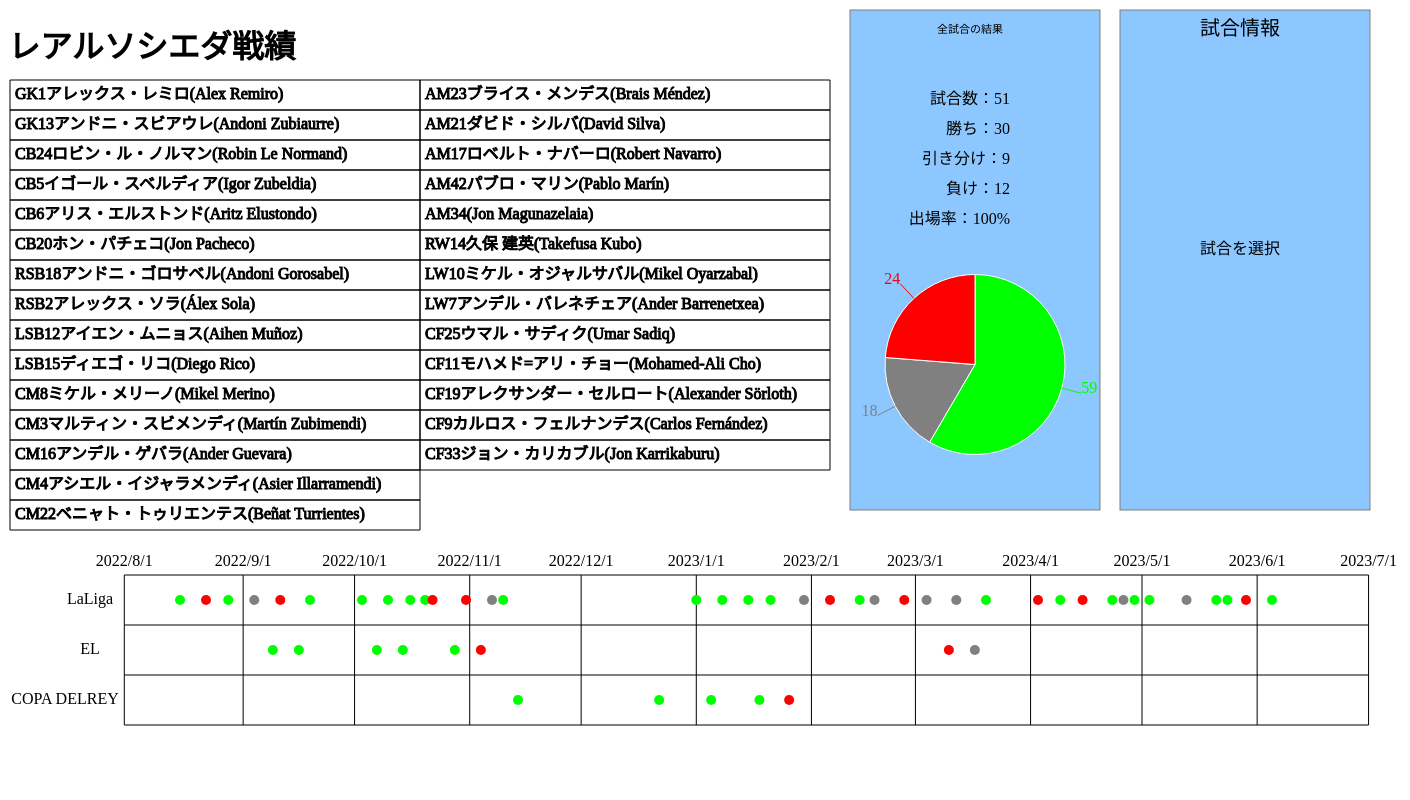
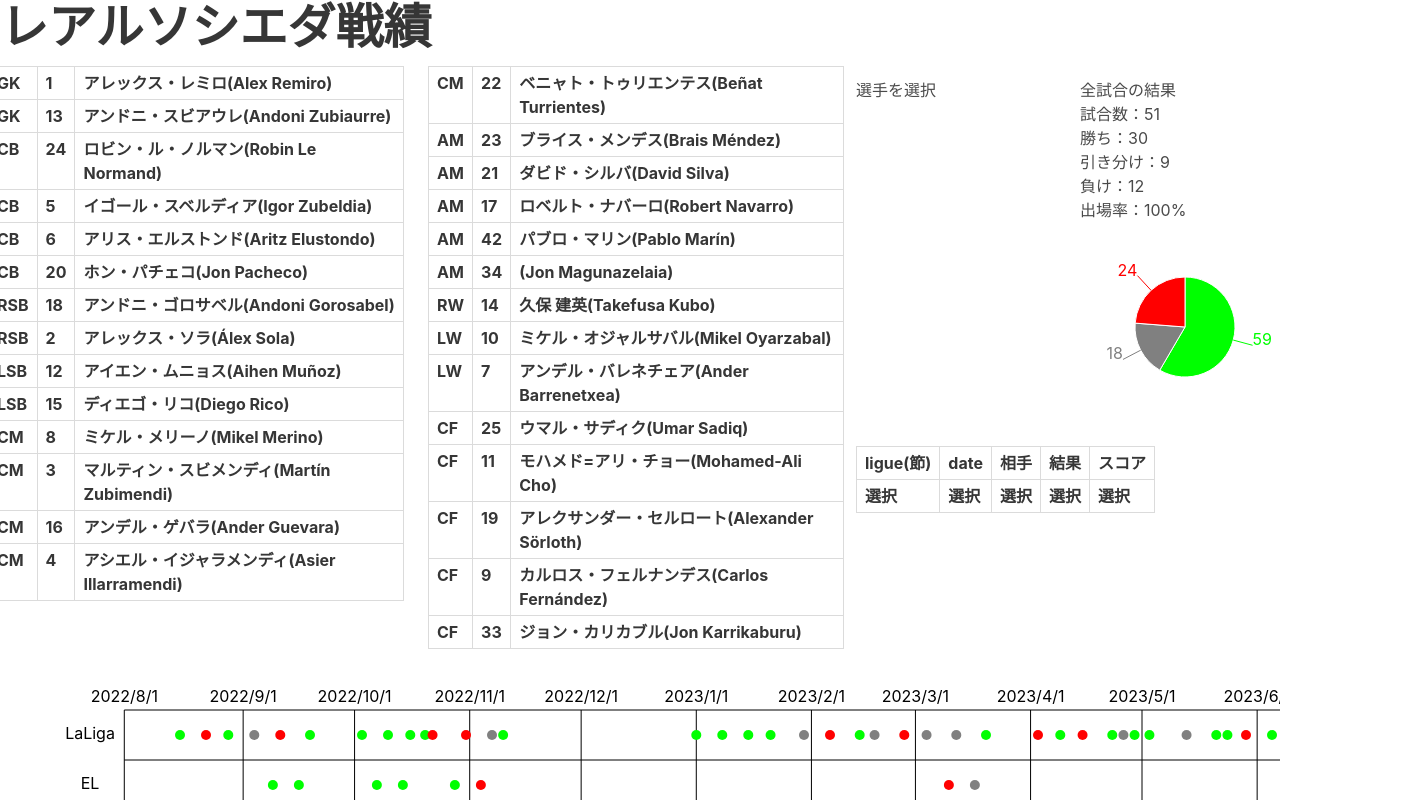
Before and after one commit to S-yshzk/soccer, a React (Create React App) app: page / in a window 1280 px wide. Shown: the top 800 px of the page, 1410 px wide, since content can reach past the window. Built offline with nearby package versions, Linux system fonts and the light colour scheme.

Commit message:
blumaを使った

```diff
--- a/src/App.jsx
+++ b/src/App.jsx
@@ -1,9 +1,10 @@
 import * as d3 from "d3";
 import React, { useEffect, useState } from "react";
 import { PieChart, Pie, Cell, Tooltip } from 'recharts'
-import './App.css'
+import 'bulma/css/bulma.css';
 
 const DrawChart = (props) => {
+
     const w = 1400;
     const h = 200;
     const date = [-15, 17, 47, 78, 108, 139, 170, 198, 229, 259, 290, 320];
@@ -11,10 +12,10 @@ const DrawChart = (props) => {
     const change = (item) => {
         if (props.match !== item) {
             props.changeMatch(item);
-            props.changeJudge(true);
+            props.changeJudge1(true);
         } else {
             props.changeMatch({});
-            props.changeJudge(false);
+            props.changeJudge1(false);
         }
     }
 
@@ -22,8 +23,12 @@ const DrawChart = (props) => {
         .domain(d3.extent([0, 320]))
         .range([100, w])
         .nice();
+
+
     return (
-        <g transform="translate(80,550)">
+        <div style={{ userSelect: "none" }}>
+            <svg width="100%" height={200}>
+                <g transform="translate(80,0)" style={{ userSelect: "none" }}>
                     {/* <rect x={x(date[0])} y={1 / 8 * h} width={x(date[11]) - x(date[0])} height={1 / 4 * h} fill="#1e90ff" opacity={0.4}></rect>
             <rect x={x(date[0])} y={5 / 8 * h} width={x(date[11]) - x(date[0])} height={1 / 4 * h} fill="#1e90ff" opacity={0.4}></rect> */}
                     <text textAnchor="middle" dominantBaseline="middle" x={10} y={h / 4}>LaLiga</text>
@@ -56,7 +61,7 @@ const DrawChart = (props) => {
 
                         let opacity = 1;
 
-                if (item.members.some(i => i === props.player) === false && props.player !== null) {
+                        if (item.members.some(i => String(i) === String(props.player1)) === false && props.player1 !== null) {
                             opacity = 0.15;
                         }
 
@@ -72,117 +77,270 @@ const DrawChart = (props) => {
                         }
                         return (
                             <g>
-                        <circle onClick={() => change(index)} key={index} cx={x(item.elapsed)} index cy={pos} r={5} fill={c} opacity={opacity} style={{ transition: "opacity 0.5s" }}></circle>
+                                <circle onClick={() => change(index)} key={index} cx={x(item.elapsed)} index cy={pos} r={5} fill={c} opacity={opacity} style={{ cursor: "pointer", transition: "opacity 0.5s" }}></circle>
                             </g>
                         )
                     })}
                 </g>
+            </svg>
+        </div>
     )
 }
 
 const Member = (props) => {
-    const space = 30;
-    let count = 0;
-    let pos = 10;
-    const change = (item) => {
-        if (props.player !== item) {
-            props.changePlayer(item);
-        } else {
-            props.changePlayer(null);
+    const data1 = props.data.slice(0, props.data.length / 2);
+    const data2 = props.data.slice(props.data.length / 2, props.data.length);
+    return (
+        <div className="columns">
+            <div className="column">
+                <table className="table is-bordered is-narrow is-half">
+                    <tbody>
+                        {data1.map((item) => {
+                            let judge1 = false;
+                            let judge2 = false;
+                            if (props.player1 === item.id) {
+                                judge1 = true;
                             }
+                            if (props.player2 === item.id) {
+                                judge2 = true;
                             }
                             return (
-        props.data.map((item, index) => {
-            if (count === 15) {
-                pos += 410;
-                count = 0;
+                                <tr className={judge1 || judge2 ? "is-selected" : ""} onClick={() => props.changePlayer(item.id)} style={{ cursor: "pointer" }}>
+                                    <th>{item.pos}</th>
+                                    <th>{item.id}</th>
+                                    <th>{item.name}</th>
+                                </tr>
+                            )
                         }
-            count += 1;
-            let c = 'black'
-            if (props.player === item.id) {
-                c = 'blue'
+                        )}
+                    </tbody>
+
+                </table>
+            </div>
+            <div className="column">
+                <table className="table is-bordered is-narrow is-half">
+                    <tbody>
+                        {data2.map((item) => {
+                            let judge1 = false;
+                            let judge2 = false;
+                            if (props.player1 === item.id) {
+                                judge1 = true;
+                            }
+                            if (props.player2 === item.id) {
+                                judge2 = true;
                             }
                             return (
-                <g transform="translate(0, 50)">
-                    <line x1={pos} y1={space * count} x2={pos + 410} y2={space * count} stroke="black"></line>
-                    <line x1={pos} y1={space * count} x2={pos} y2={space * (count + 1)} stroke="black"></line>
-                    <text onClick={() => change(item.id)} textAnchor="left" dominantBaseline="middle" x={pos + 5} y={(count + (1 / 2)) * space} stroke={c}>{item.pos + item.id + item.name}</text>
-                    <line x1={pos + 410} y1={space * count} x2={pos + 410} y2={space * (count + 1)} stroke="black"></line>
-                    <line x1={pos} y1={space * (count + 1)} x2={pos + 410} y2={space * (count + 1)} stroke="black"></line>
-                </g>
+                                <tr className={judge1 || judge2 ? "is-selected" : ""} onClick={() => props.changePlayer(item.id)} style={{ cursor: "pointer" }}>
+                                    <th style={{ userSelect: "none", cursor: "pointer" }}>{item.pos}</th>
+                                    <th>{item.id}</th>
+                                    <th>{item.name}</th>
+                                </tr>
                             )
-        })
+                        }
+                        )}
+                    </tbody>
+                </table>
+            </div>
+        </div>
+        //     if (count === 15) {
+        //         pos += 410;
+        //         count = 0;
+        //     }
+        //     count += 1;
+        //     let c = 'black'
+        //     if (props.player1 === item.id) {
+        //         c = 'blue'
+        //     }
+        //     return (
+        //         <g transform="translate(0, 50)">
+        //             <line x1={pos} y1={space * count} x2={pos + 410} y2={space * count} stroke="black"></line>
+        //             <line x1={pos} y1={space * count} x2={pos} y2={space * (count + 1)} stroke="black"></line>
+        //             <text onClick={() => change(item.id)} textAnchor="left" dominantBaseline="middle" x={pos + 5} y={(count + (1 / 2)) * space} stroke={c}>{item.pos + item.id + item.name}</text>
+        //             <line x1={pos + 410} y1={space * count} x2={pos + 410} y2={space * (count + 1)} stroke="black"></line>
+        //             <line x1={pos} y1={space * (count + 1)} x2={pos + 410} y2={space * (count + 1)} stroke="black"></line>
+        //         </g>
+        //     )
+        // })
     )
 }
 
 const DrawMatchStats = (props) => {
-    const space = 40;
-    const head = 90;
-    if (props.judge) {
+    if (props.judge1) {
         return (
-            <g transform="translate(1200, 50)">
-                <rect x={-80} y={-40} width={250} height={500} fill="#1e90ff" stroke="black" opacity={0.5}></rect>
-                <text textAnchor="middle" dominantBaseline="middle" x={40} y={head}>ligue:{props.match.ligue}</text>
-                <text textAnchor="middle" dominantBaseline="middle" x={40} y={head + space * 1}>節:{props.match.id}</text>
-                <text textAnchor="middle" dominantBaseline="middle" x={40} y={head + space * 2}>date:{props.match.date}</text>
-                <text textAnchor="middle" dominantBaseline="middle" x={40} y={head + space * 3}>相手:{props.match.op}</text>
-                <text textAnchor="middle" dominantBaseline="middle" x={40} y={head + space * 4}>結果：{props.match.stats.result}</text>
-                <text textAnchor="middle" dominantBaseline="middle" x={40} y={head + space * 5}>スコア：{props.match.stats.score}</text>
-                <text textAnchor="middle" dominantBaseline="middle" x={40} y={-20} fontFamily="Arial" fontSize={20}>試合情報</text>
-            </g>
+            // <svg width={300} height={300}>
+            //     <g transform="translate(0, 0)">
+            //         <text textAnchor="middle" dominantBaseline="middle" x={40} y={head}>ligue:{props.match.ligue}</text>
+            //         <text textAnchor="middle" dominantBaseline="middle" x={40} y={head + space * 1}>節:{props.match.id}</text>
+            //         <text textAnchor="middle" dominantBaseline="middle" x={40} y={head + space * 2}>date:{props.match.date}</text>
+            //         <text textAnchor="middle" dominantBaseline="middle" x={40} y={head + space * 3}>相手:{props.match.op}</text>
+            //         <text textAnchor="middle" dominantBaseline="middle" x={40} y={head + space * 4}>結果：{props.match.stats.result}</text>
+            //         <text textAnchor="middle" dominantBaseline="middle" x={40} y={head + space * 5}>スコア：{props.match.stats.score}</text>
+            //         <text textAnchor="middle" dominantBaseline="middle" x={40} y={-20} fontFamily="Arial" fontSize={20}>試合情報</text>
+            //     </g>
+            // </svg>
+            <table className="table is-bordered is-narrow is-half">
+                <thead>
+                    <tr>
+                        <th>ligue(節)</th>
+                        <th>date</th>
+                        <th>相手</th>
+                        <th>結果</th>
+                        <th>スコア</th>
+                    </tr>
+                </thead>
+                <tbody>
+                    <tr>
+                        <th>{props.match.ligue}({props.match.id})</th>
+                        <th>{props.match.date}</th>
+                        <th>{props.match.op}</th>
+                        <th>{props.match.stats.result}</th>
+                        <th>{props.match.stats.score}</th>
+                    </tr>
+                </tbody>
+            </table>
         )
     } else {
         return (
-            <g transform="translate(1200, 50)">
-                <rect x={-80} y={-40} width={250} height={500} fill="#1e90ff" stroke="black" opacity={0.5}></rect>
-                <text textAnchor="middle" dominantBaseline="middle" x={40} y={200}>試合を選択</text>
-                <text textAnchor="middle" dominantBaseline="middle" x={40} y={-20} fontFamily="Arial" fontSize={20}>試合情報</text>
-            </g>
+            <table className="table is-bordered is-narrow is-half">
+                <thead>
+                    <tr>
+                        <th>ligue(節)</th>
+                        <th>date</th>
+                        <th>相手</th>
+                        <th>結果</th>
+                        <th>スコア</th>
+                    </tr>
+                </thead>
+                <tbody>
+                    <tr>
+                        <th>選択</th>
+                        <th>選択</th>
+                        <th>選択</th>
+                        <th>選択</th>
+                        <th>選択</th>
+                    </tr>
+                </tbody>
+            </table>
         )
     }
 }
 
 const DrawPlayerStats = (props) => {
-    let sum = 0;
-    let winCount = 0;
-    let drawCount = 0;
-    let loseCount = 0;
+    const w = 200;
+    const h = 200;
+    let sum1 = 0;
+    let winCount1 = 0;
+    let drawCount1 = 0;
+    let loseCount1 = 0;
     for (const item of props.matchData) {
-        if (item.members.some(i => String(i) === String(props.player)) || props.player === null) {
+        if (item.members.some(i => String(i) === String(props.player1))) {
             if (item.stats.result === "win") {
-                sum++;
-                winCount++;
+                sum1++;
+                winCount1++;
             } else if (item.stats.result === "draw") {
-                sum++;
-                drawCount++;
+                sum1++;
+                drawCount1++;
             } else {
-                sum++;
-                loseCount++;
+                sum1++;
+                loseCount1++;
             }
         }
     }
-    const p = Math.round(sum / 51 * 100);
-    const winRate = Math.round(winCount / sum * 100);
-    const drawRate = Math.round(drawCount / sum * 100);
-    const loseRate = Math.round(loseCount / sum * 100);
-    const head = 10;
-    const playerData = [{ "name": "勝ち", "value": winRate }, { "name": "引き分け", "value": drawRate }, { "name": "負け", "value": loseRate }];
+    const p1 = Math.round(sum1 / 51 * 100);
+    const winRate1 = Math.round(winCount1 / sum1 * 100);
+    const drawRate1 = Math.round(drawCount1 / sum1 * 100);
+    const loseRate1 = Math.round(loseCount1 / sum1 * 100);
+    const playerData1 = [{ "name": "勝ち", "value": winRate1 }, { "name": "引き分け", "value": drawRate1 }, { "name": "負け", "value": loseRate1 }];
+
+    let sum2 = 0;
+    let winCount2 = 0;
+    let drawCount2 = 0;
+    let loseCount2 = 0;
+    for (const item of props.matchData) {
+        if (item.members.some(i => String(i) === String(props.player2)) || props.player2 === null) {
+            if (item.stats.result === "win") {
+                sum2++;
+                winCount2++;
+            } else if (item.stats.result === "draw") {
+                sum2++;
+                drawCount2++;
+            } else {
+                sum2++;
+                loseCount2++;
+            }
+        }
+    }
+    const p2 = Math.round(sum2 / 51 * 100);
+    const winRate2 = Math.round(winCount2 / sum2 * 100);
+    const drawRate2 = Math.round(drawCount2 / sum2 * 100);
+    const loseRate2 = Math.round(loseCount2 / sum2 * 100);
+    const playerData2 = [{ "name": "勝ち", "value": winRate2 }, { "name": "引き分け", "value": drawRate2 }, { "name": "負け", "value": loseRate2 }];
     const colors = ['#00ff00', '#808080', '#ff0000']
     let t1 = "全試合の結果"
     let t2 = null;
-    if (props.player !== null) {
+    let text1 = (
+        <p>選手を選択</p>
+    );
+    let text2 = (
+        <>
+            <p>全試合の結果</p>
+            <p>試合数：{sum2}</p>
+            <p>勝ち：{winCount2}</p>
+            <p>引き分け：{drawCount2}</p>
+            <p>負け：{loseCount2}</p>
+            <p>出場率：{p2}%</p>
+        </>
+    )
+    if (props.player1 !== null) {
         for (const item of props.membersData) {
-            if(item.id === props.player) {
+            t1 = item.name;
+            t2 = "先発時の戦績";
+            if (item.id === props.player1) {
+                text1 = (
+                    <>
+                    <h1>選手１</h1>
+                        <p>{t1}</p>
+                        <p>{t2}</p>
+                        <p>試合数：{sum1}</p>
+                        <p>勝ち：{winCount1}</p>
+                        <p>引き分け：{drawCount1}</p>
+                        <p>負け：{loseCount1}</p>
+                        <p>出場率：{p1}%</p>
+                    </>
+                );
+            }
+            if (item.id === props.player2) {
+                text2 = (
+                    <>
+                    <h2>選手２</h2>
+                        <p>{t1}</p>
+                        <p>{t2}</p>
+                        <p>試合数：{sum2}</p>
+                        <p>勝ち：{winCount2}</p>
+                        <p>引き分け：{drawCount2}</p>
+                        <p>負け：{loseCount2}</p>
+                        <p>出場率：{p2}%</p>
+                    </>
+                );
+            }
+        }
+    }
+
+    if (props.player1 !== null) {
+        for (const item of props.membersData) {
+            if (item.id === props.player1) {
                 t1 = item.name;
                 t2 = "先発時の戦績";
             }
         }
     }
     return (
-        <div className="DrawPlayerStats">
-            <PieChart width={730} height={300} style={{ position: 'absolute', top: 200, left: 600 }}>
-                <Pie data={playerData} dataKey="value" nameKey="name" cx={370} cy="55%" startAngle={90} endAngle={-270} animationBegin={100} animationDuration={800} outerRadius={90}label >
-                    {playerData.map((entry, index) => {
+        <div className="columns">
+            <div className="column">
+                {text1}
+                <PieChart width={w} height={h}>
+                    <Pie data={playerData1} dataKey="value" nameKey="name" cx={w / 2} cy={h / 2} startAngle={90} endAngle={-270} animationBegin={100} animationDuration={800} outerRadius={50} label >
+                        {playerData1.map((entry, index) => {
                             return (
                                 <Cell key={`cell-${index}`} fill={colors[index]} />
                             )
@@ -190,15 +348,21 @@ const DrawPlayerStats = (props) => {
                         <Tooltip />
                     </Pie>
                 </PieChart>
-            <svg width={500} height={500} style={{ position: 'absolute', top: 0, left: 750 }}>
-                <text textAnchor="middle" dominantBaseline="middle" x={220} y={30} fontFamily="Arial" fontSize={11}>{t1}</text>
-                <text textAnchor="middle" dominantBaseline="middle" x={220} y={55} fontFamily="Arial" fontSize={16}>{t2}</text>
-                <text textAnchor="end" dominantBaseline="middle" x={260} y={90 + head}>試合数：{sum}</text>
-                <text textAnchor="end" dominantBaseline="middle" x={260} y={120 + head}>勝ち：{winCount}</text>
-                <text textAnchor="end" dominantBaseline="middle" x={260} y={150 + head}>引き分け：{drawCount}</text>
-                <text textAnchor="end" dominantBaseline="middle" x={260} y={180 + head}>負け：{loseCount}</text>
-                <text textAnchor="end" dominantBaseline="middle" x={260} y={210 + head}>出場率：{p}%</text>
-            </svg>
+            </div>
+            <div className="column">
+                {text2}
+                <PieChart width={w} height={h}>
+                    <Pie data={playerData2} dataKey="value" nameKey="name" cx={w / 2} cy={h / 2} startAngle={90} endAngle={-270} animationBegin={100} animationDuration={800} outerRadius={50} label >
+                        {playerData2.map((entry, index) => {
+                            return (
+                                <Cell key={`cell-${index}`} fill={colors[index]} />
+                            )
+                        })}
+                        <Tooltip />
+                    </Pie>
+                </PieChart>
+            </div>
+
         </div>
     )
 }
@@ -208,19 +372,36 @@ function App() {
     const url2 = '/membersData.json'
     const [matchesData, setMatchesData] = useState([]);
     const [membersData, setMembersData] = useState([]);
-    const [player, setPlayer] = useState(null);
+    const [player1, setPlayer1] = useState(null);
+    const [player2, setPlayer2] = useState(null);
     const [match, setMatch] = useState(null);
-    const [judge, setJudge] = useState(false);
-    const w = 1410;
+    const [judge1, setJudge1] = useState(false);
     const h = 740;
     const changePlayer = (item) => {
-        setPlayer(item);
+        if (player1 === null) {
+            setPlayer1(item);
+        } else {
+            if (item === player1) {
+                if (player2 !== null) {
+                    setPlayer1(player2);
+                    setPlayer2(null);
+                } else {
+                    setPlayer1(null);
+                }
+            } else {
+                if (item === player2) {
+                    setPlayer2(null);
+                } else {
+                    setPlayer2(item);
+                }
+            }
+        }
     }
     const changeMatch = (item) => {
         setMatch(item);
     }
-    const changeJudge = (j) => {
-        setJudge(j);
+    const changeJudge1 = (j) => {
+        setJudge1(j);
     }
     useEffect(() => {
         fetch(url1).then((response) => response.json())
@@ -234,14 +415,31 @@ function App() {
     }, []);
     return (
         <div>
-            <h1>レアルソシエダ戦績</h1>
-            <svg width={w} height={h} style={{ position: 'absolute', top: 0, left: 0 }}>
+            <div className="title">
+                <h1 className="title is-1">レアルソシエダ戦績</h1>
+            </div>
+            <div className="columns">
+                <Member data={membersData} changePlayer={changePlayer} player1={player1} player2={player2}></Member>
+                <div className="column">
+                    <DrawPlayerStats matchData={matchesData} player1={player1} membersData={membersData} player2={player2}></DrawPlayerStats>
+                    <DrawMatchStats match={matchesData[match]} judge1={judge1} ></DrawMatchStats>
+                </div>
+                {/* <div className="column">
+                <DrawChart data={matchesData} h={h} player1={player1} changeMatch={changeMatch} match={match} changeJudge1={changeJudge1}></DrawChart>
+            </div> */}
+                {/* <svg width={w} height={h} style={{ position: 'absolute', top: 0, left: 0 }}>
                     <rect x={850} y={10} width={250} height={500} fill="#1e90ff" stroke="black" opacity={0.5}></rect>
-                <Member data={membersData} changePlayer={changePlayer} player={player}></Member>
-                <DrawMatchStats match={matchesData[match]} judge={judge} ></DrawMatchStats>
-                <DrawChart data={matchesData} h={h} player={player} changeMatch={changeMatch} match={match} changeJudge={changeJudge}></DrawChart>
+
+                    <DrawMatchStats match={matchesData[match]} judge1={judge1} ></DrawMatchStats>
+                    <DrawChart data={matchesData} h={h} player1={player1} changeMatch={changeMatch} match={match} changeJudge1={changeJudge1}></DrawChart>
             </svg>
-            <DrawPlayerStats matchData={matchesData} player={player} membersData={membersData}></DrawPlayerStats>
+            <DrawPlayer1Stats matchData={matchesData} player1={player1} membersData={membersData}></DrawPlayer1Stats> */}
+            </div>
+            <div className="columns">
+                <div className="column">
+                    <DrawChart data={matchesData} player1={player1} changeMatch={changeMatch} match={match} changeJudge1={changeJudge1}></DrawChart>
+                </div>
+            </div>
         </div>
     )
 }
```
Lines whose indentation alone changed are shown as unchanged.
